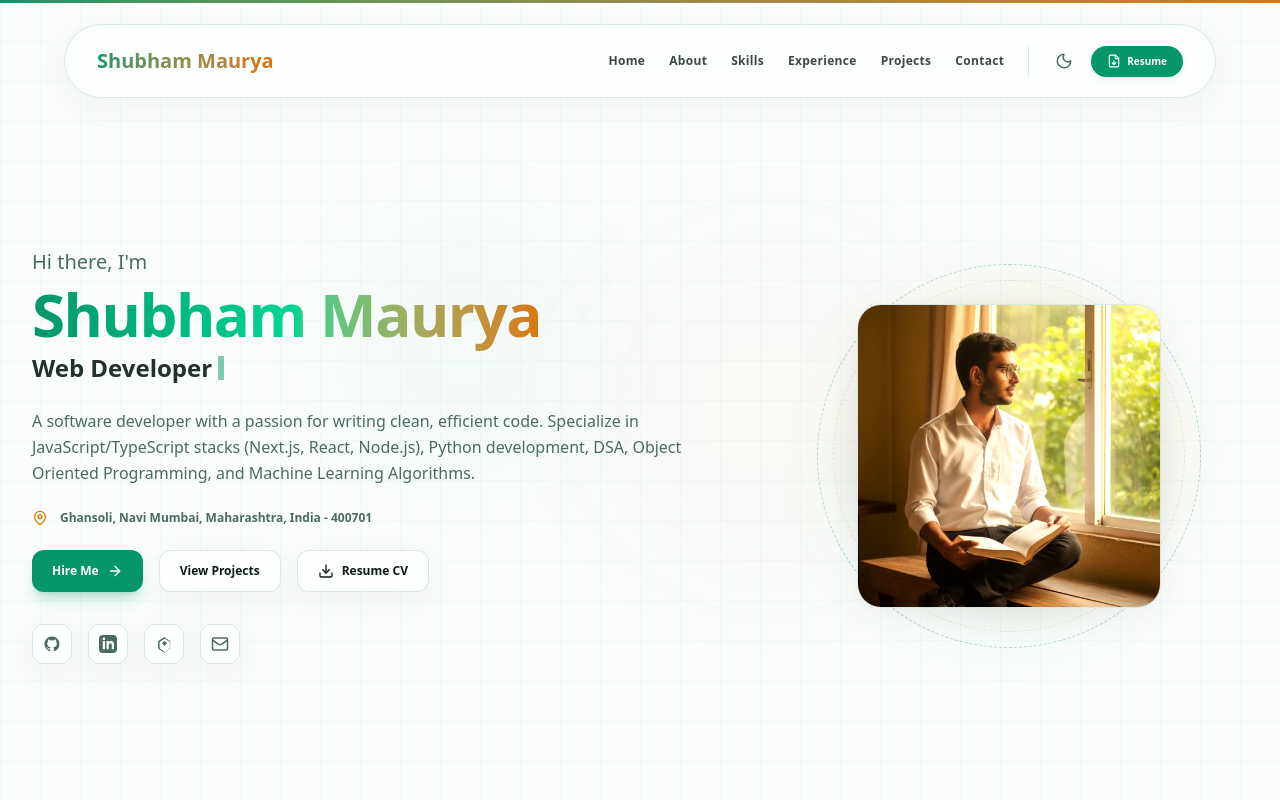
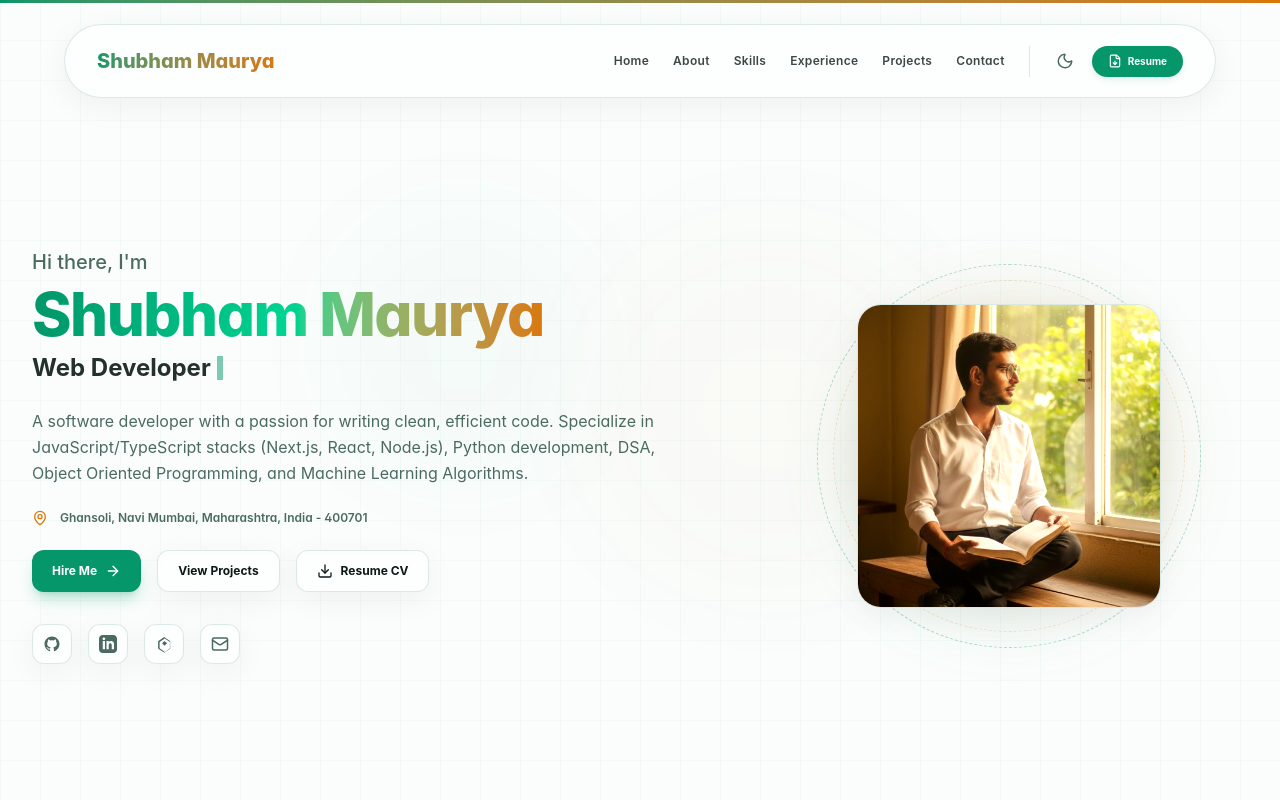
Before and after one commit to Shubhamprogrammar/shubham-portfolio, a Next.js app: page / in a window 1280 px wide. Shown: the top 800 px of the page. Built offline with nearby package versions, Linux system fonts and the light colour scheme.

Commit message:
changed font

```diff
--- a/src/app/globals.css
+++ b/src/app/globals.css
@@ -33,6 +33,8 @@
 }
 
 @theme {
+  --font-sans: "SF Pro Display", -apple-system, BlinkMacSystemFont, var(--font-inter), ui-sans-serif, system-ui, sans-serif;
+  --font-mono: var(--font-geist-mono), ui-monospace, monospace;
   --color-background: var(--background);
   --color-foreground: var(--foreground);
   --color-card-bg: var(--card-bg);
--- a/src/app/layout.tsx
+++ b/src/app/layout.tsx
@@ -1,10 +1,10 @@
 import type { Metadata } from "next";
-import { Geist, Geist_Mono } from "next/font/google";
+import { Inter, Geist_Mono } from "next/font/google";
 import "./globals.css";
 import { ThemeProvider } from "@/components/ThemeProvider";
 
-const geistSans = Geist({
-  variable: "--font-geist-sans",
+const inter = Inter({
+  variable: "--font-inter",
   subsets: ["latin"],
 });
 
@@ -62,7 +62,7 @@ export default function RootLayout({
   return (
     <html
       lang="en"
-      className={`${geistSans.variable} ${geistMono.variable} h-full antialiased scroll-smooth`}
+      className={`${inter.variable} ${geistMono.variable} h-full antialiased scroll-smooth`}
       suppressHydrationWarning
     >
       <body className="min-h-full flex flex-col bg-background text-foreground transition-colors duration-300">
```
